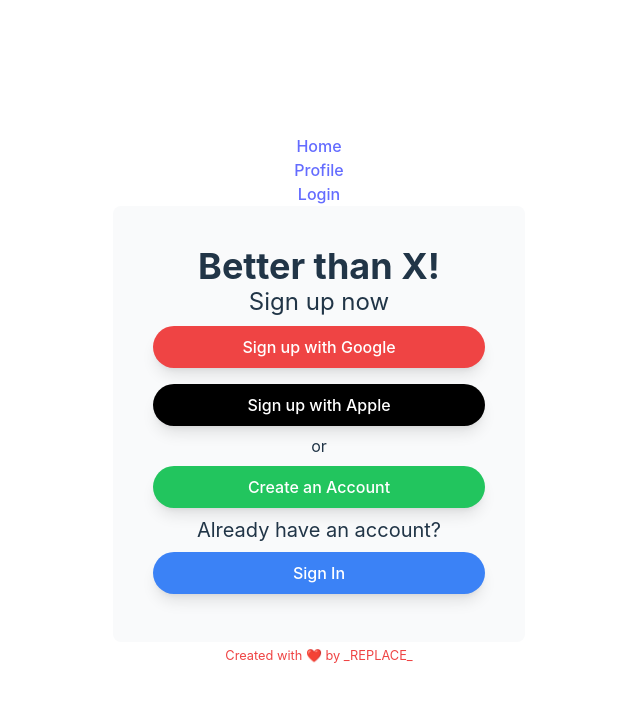
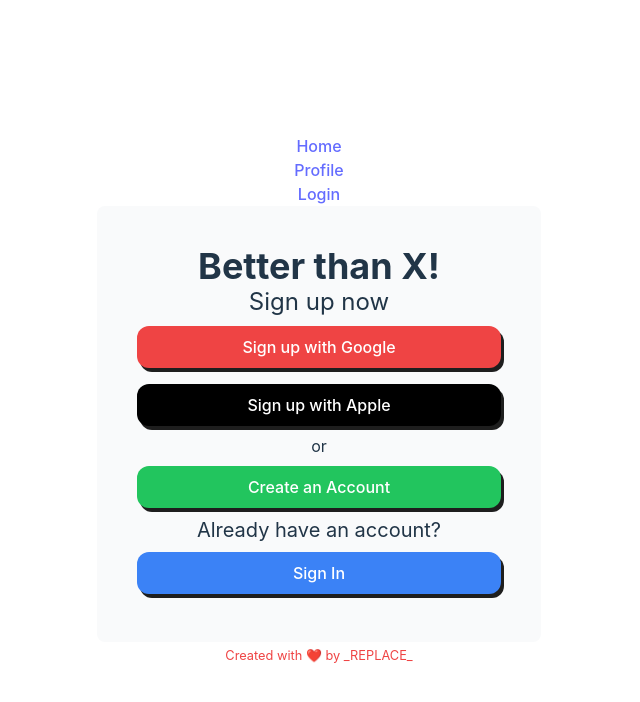
Before and after one commit to Noroff-FED-Campus-Assignments/css-frameworks-mimir, a React (Vite) app: page /login in a window 1280 px wide. Shown: the top 702 px of the page, without its empty margins (321-961 px from the left). Built offline with nearby package versions, Linux system fonts and the light colour scheme.

Commit message:
box shadows

```diff
--- a/src/components/login-form/index.jsx
+++ b/src/components/login-form/index.jsx
@@ -51,17 +51,17 @@ function LoginForm() {
                             username: "kminchelle",
                             password: "0lelplR",
                         });
-                    }} className="bg-red-500 text-white p-2 rounded-full shadow-lg my-2 w-full">Sign up with Google</button>
+                    }} className="bg-red-500 text-white px-4 py-2 rounded-xl w-full my-2 shadow-custom">Sign up with Google</button>
                     <button onClick={() => {
                         loginMutation.mutate({
                             username: "kminchelle",
                             password: "0lelplR",
                         });
-                    }} className="bg-black text-white p-2 rounded-full shadow-lg my-2 w-full">Sign up with Apple</button>
+                    }} className="bg-black text-white px-4 py-2 rounded-xl w-full my-2 shadow-custom">Sign up with Apple</button>
                     <p className="text-center">or</p>
-                    <button className="bg-green-500 text-white p-2 rounded-full shadow-lg my-2 w-full">Create an Account</button>
+                    <button className="bg-green-500 text-white px-4 py-2 rounded-xl w-full my-2 shadow-custom">Create an Account</button>
                     <h3 className="text-xl">Already have an account?</h3>
-                    <button onClick={() => setShowLogin(true)} className="bg-blue-500 text-white p-2 rounded-full shadow-lg my-2 w-full">
+                    <button onClick={() => setShowLogin(true)} className="bg-blue-500 text-white px-4 py-2 rounded-xl w-full my-2 shadow-custom">
                         Sign In
                     </button>
                 </>
@@ -86,7 +86,7 @@ function LoginForm() {
                                     </div>
                                     <a href="#" class="text-sm font-medium text-primary-600 hover:underline dark:text-primary-500">Forgot password?</a>
                                 </div>
-                                <button type="submit" className="bg-blue-500 text-white p-2 rounded-full shadow-lg w-full">Login</button>
+                                <button type="submit" className="bg-blue-500 text-white px-4 py-2 rounded-xl w-full my-2 border-2 border-[#1E1E1E] shadow-custom">Login</button>
                                 <p class="text-sm font-light text-gray-500 dark:text-gray-400">
                                     Don’t have an account yet? <a href="#" onClick={() => setShowLogin(false)} class="font-medium text-primary-600 hover:underline dark:text-primary-500">Sign up</a>
                                 </p>
--- a/src/index.css
+++ b/src/index.css
@@ -71,3 +71,9 @@ button:focus-visible {
     background-color: #f9f9f9;
   }
 }
+
+
+/* Custom box-shadow  */
+.shadow-custom {
+  box-shadow: 3px 4px 0px 0px #1E1E1E;
+}
```
